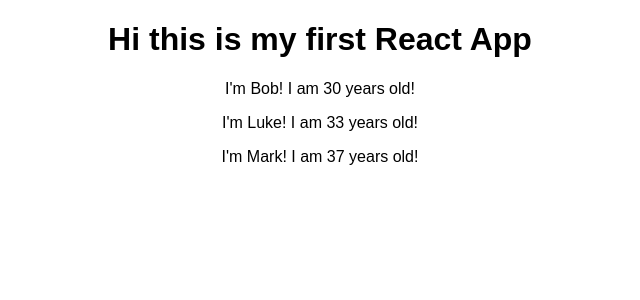
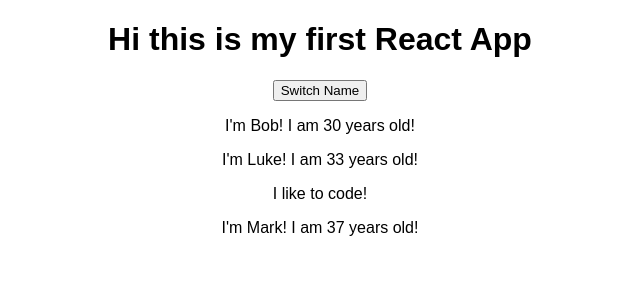
Before and after one commit to filipecamargos/React-Person-App-First-React-App, a React (Create React App) app: page / in a window 1280 px wide. Shown: the top 300 px of the page, without its empty margins (320-960 px from the left). Built offline with nearby package versions, Linux system fonts and the light colour scheme.

Commit message:
Props and State

```diff
--- a/src/App.js
+++ b/src/App.js
@@ -7,13 +7,26 @@
 //This is a react component
 //Every react component render (HTML -> (EJX)) to the DOM
 class App extends Component {
+    //state only avaliable in a class where it extends Componets obs: There are hooks
+    //States allow to use data in this case you can store things that you need to manipulate in this class
+    //When state changes it leads React to update the DOM
+    state = {
+      persons: [
+        { name:"Bob", age:"30"},
+        { name:"Luke", age:"33"},
+        { name:"Mark", age:"37"},
+      ],
+    }
+
+
     render() {
         return (
           <div className ="App">
             <h1> Hi this is my first React App </h1>
-            <Person name="Bob" age="30" />
-            <Person name="Luke" age="33" >I like to code</Person>
-            <Person name="Mark" age="37" />
+            <button>Switch Name</button>
+            <Person name={this.state.persons[0].name} age={this.state.persons[0].age}/>
+            <Person name={this.state.persons[1].name} age={this.state.persons[1].age}>I like to code!</Person>
+            <Person name={this.state.persons[2].name} age={this.state.persons[2].age} />
           </div>
         );
 
--- a/src/Person/Person.js
+++ b/src/Person/Person.js
@@ -4,9 +4,13 @@
 
 //A component can be just a normal a function that return JSX
 const person = (props) => { //Pros are the values that are passed in the Person tag where it is imported
+   //{} Curly braces take the data passed in the tag ex: <Person name="x" age="x" />
+   //Children represent take the what is passed within the tag ex: <Person> some text </Person>
     return (
-        //Single curly braces allows you to process data and have dinamic content
+        <div>
         <p>I'm {props.name}! I am {props.age} years old!</p>
+        <p>{props.children}</p>
+        </div>
     );
 }
 
```
Also changed, not shown: notes.txt.
